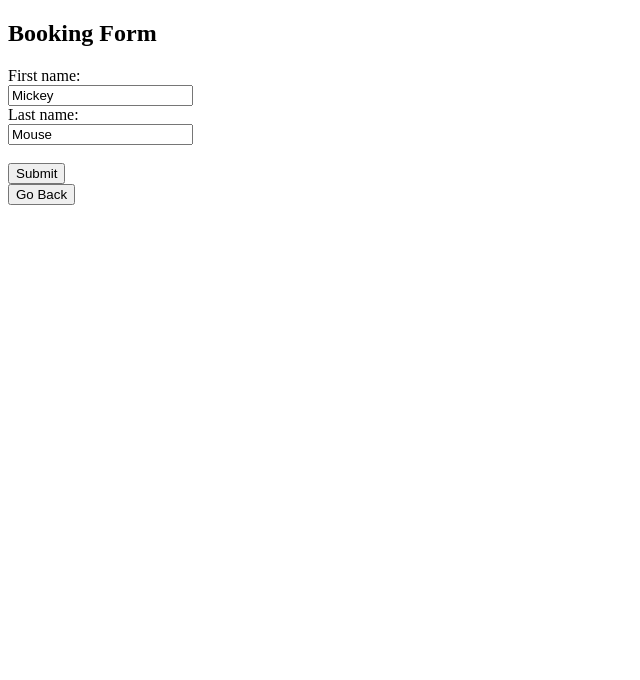
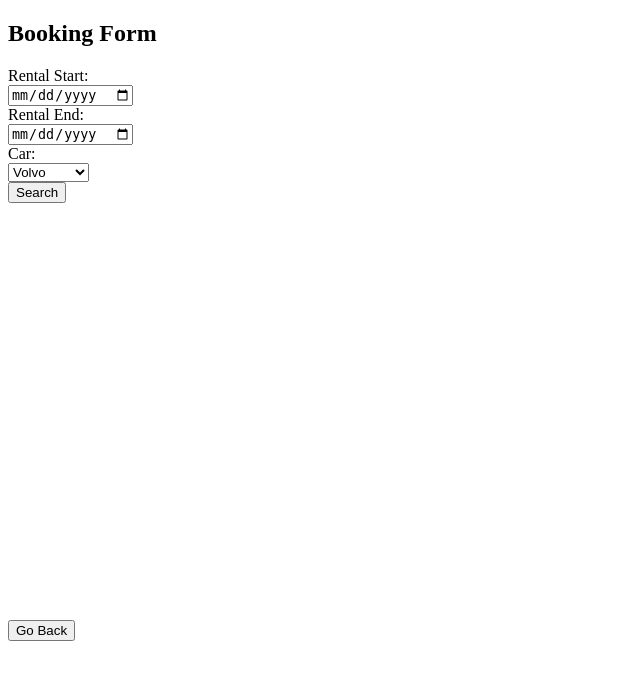
Before and after one commit to reapingjoy/rentals, a PHP site: page /rentals/bookings/create in a window 1280 px wide. Shown: the top 680 px of the page, without its empty margins (0-640 px from the left). Run offline with PHP 8.4, Linux system fonts and the light colour scheme.

Commit message:
additions

```diff
--- /dev/null
+++ b/assets/stylesheet.css
@@ -0,0 +1,3 @@
+div.container {
+  height: 600px;
+}
--- a/views/booking-form.php
+++ b/views/booking-form.php
@@ -1,20 +1,32 @@
 <!DOCTYPE html>
 <html>
+<head>
+<link rel="stylesheet" type="text/css" href="/rentals/assets/stylesheet.css">
+</head>
 <body>
 
+<div class="container">
 <h2>Booking Form</h2>
 
 <form action="/action_page.php">
-  First name:<br>
-  <input type="text" name="firstname" value="Mickey">
+  Rental Start:<br>
+  <input type="date" name="booked_from" value="">
   <br>
-  Last name:<br>
-  <input type="text" name="lastname" value="Mouse">
-  <br><br>
-  <input type="submit" value="Submit">
+  Rental End:<br>
+  <input type="date" name="booked_to" value="">
+  <br>
+  Car:<br>
+  <select name="cars">
+  <option value="volvo">Volvo</option>
+  <option value="saab">Saab</option>
+  <option value="mercedes">Mercedes</option>
+  <option value="audi">Audi</option>
+  </select>
+  <br>
+  <input type="submit" value="Search">
 </form>
 
-
+</div>
 
 <button onclick="goBack()">Go Back</button>
 
```
